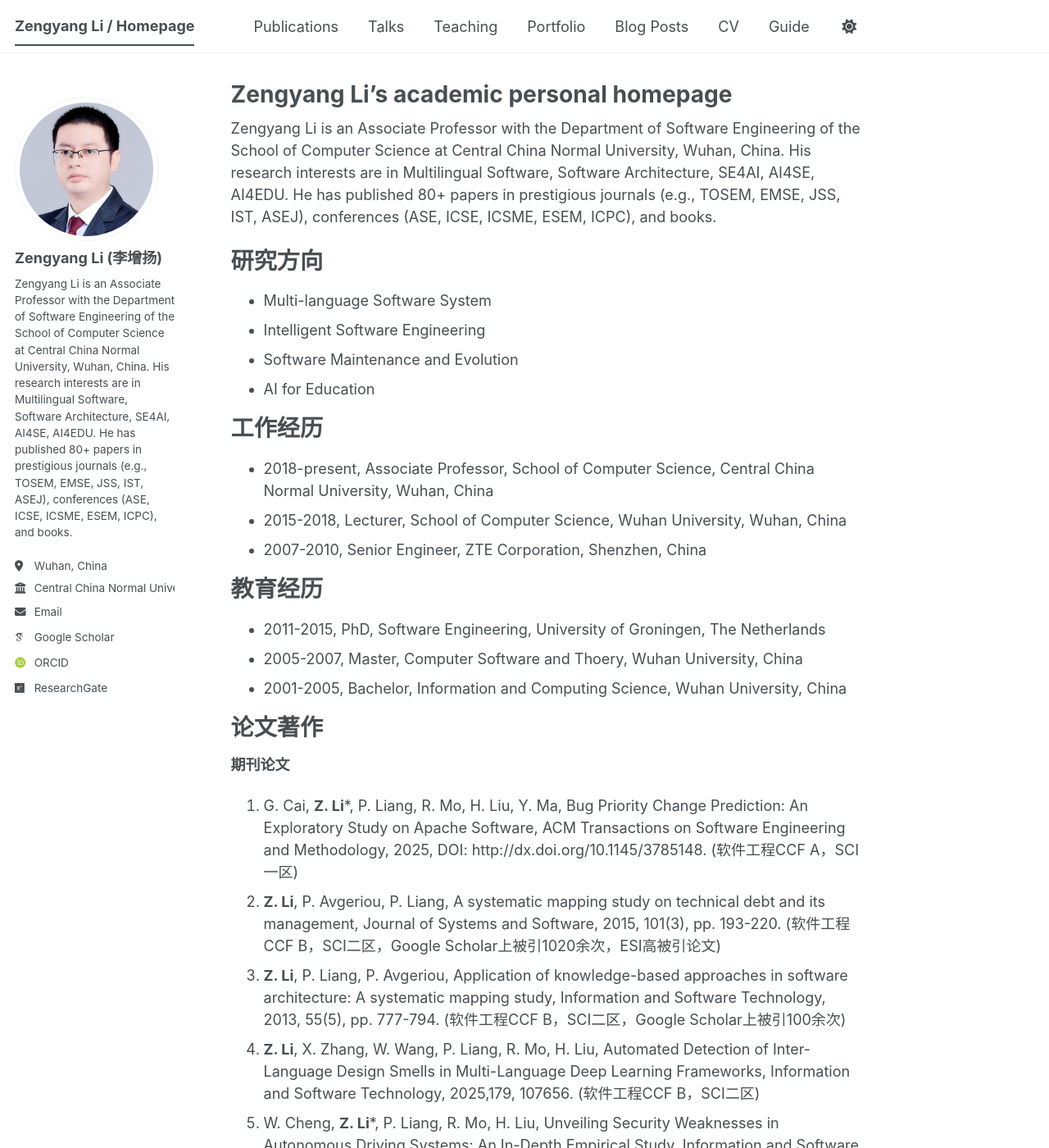
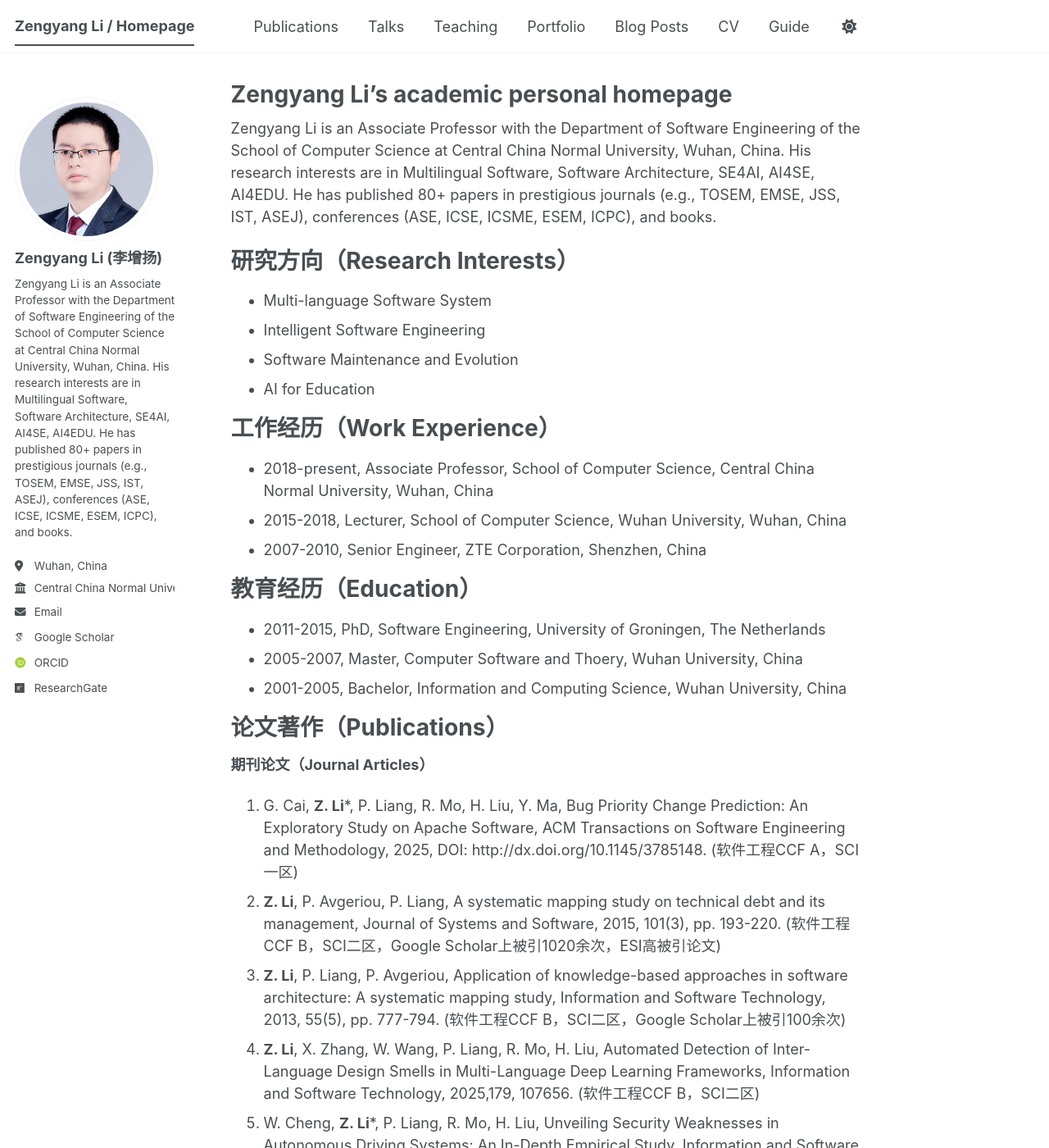
Before and after one commit to zengyang/zengyang.github.io, a Jekyll site: the page built from _pages/about.md, in a window 1280 px wide and 1400 px high. Shown: the whole window at 82% size. Built offline with Jekyll 4.4.1, drawn with Linux system fonts in a browser that asks for light colours; some web fonts are replaced; a script bundle is joined from its source files by our own code; library files that are not in the unit come from our copies; some of the changed text lies outside the part shown.

Commit message:
Update about.md

```diff
--- a/_pages/about.md
+++ b/_pages/about.md
@@ -10,28 +10,28 @@ redirect_from:
 
 Zengyang Li is an Associate Professor with the Department of Software Engineering of the School of Computer Science at Central China Normal University, Wuhan, China. His research interests are in Multilingual Software, Software Architecture, SE4AI, AI4SE, AI4EDU. He has published 80+ papers in prestigious journals (e.g., TOSEM, EMSE, JSS, IST, ASEJ), conferences (ASE, ICSE, ICSME, ESEM, ICPC), and books.
 
-研究方向
+研究方向（Research Interests）
 ======
 - Multi-language Software System
 - Intelligent Software Engineering
 - Software Maintenance and Evolution
 - AI for Education
 
-工作经历
+工作经历（Work Experience）
 ======
 - 2018-present, Associate Professor, School of Computer Science, Central China Normal University, Wuhan, China
 - 2015-2018, Lecturer, School of Computer Science, Wuhan University, Wuhan, China
 - 2007-2010, Senior Engineer, ZTE Corporation, Shenzhen, China
 
-教育经历
+教育经历（Education）
 ======
 - 2011-2015, PhD, Software Engineering, University of Groningen, The Netherlands
 - 2005-2007, Master, Computer Software and Thoery, Wuhan University, China
 - 2001-2005, Bachelor, Information and Computing Science, Wuhan University, China
 
-论文著作
+论文著作（Publications）
 ======
-**期刊论文**
+**期刊论文（Journal Articles）**
 1. G. Cai, **Z. Li***, P. Liang, R. Mo, H. Liu, Y. Ma, Bug Priority Change Prediction: An Exploratory Study on Apache Software, ACM Transactions on Software Engineering and Methodology, 2025, DOI: http://dx.doi.org/10.1145/3785148. (软件工程CCF A，SCI一区)
 1. **Z. Li**, P. Avgeriou, P. Liang, A systematic mapping study on technical debt and its management, Journal of Systems and Software, 2015, 101(3), pp. 193-220. (软件工程CCF B，SCI二区，Google Scholar上被引1020余次，ESI高被引论文)
 1. **Z. Li**, P. Liang, P. Avgeriou, Application of knowledge-based approaches in software architecture: A systematic mapping study, Information and Software Technology, 2013, 55(5), pp. 777-794. (软件工程CCF B，SCI二区，Google Scholar上被引100余次)
```
Also changed, not shown: other parts of _pages/about.md (+2 -2 lines).
